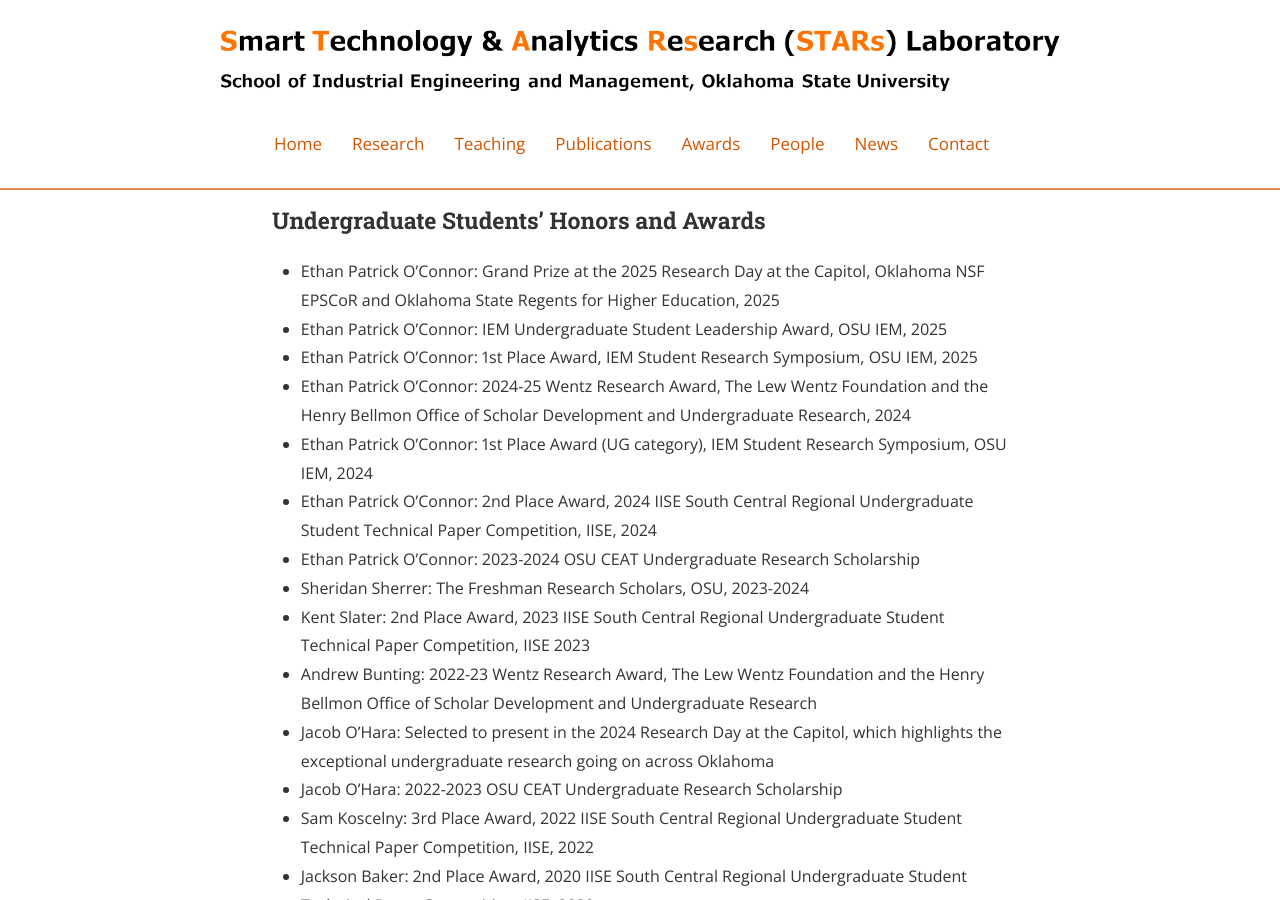
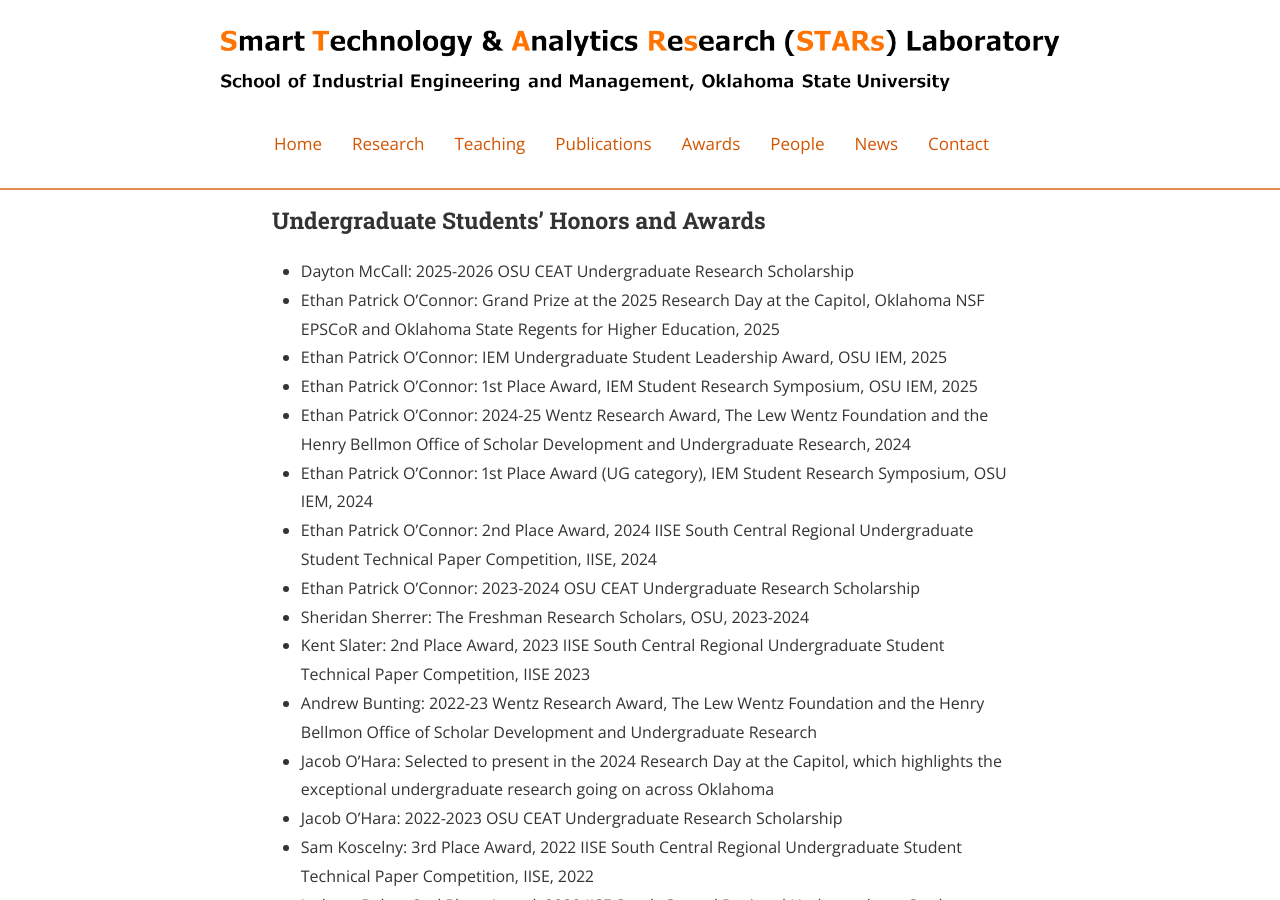
Before and after one commit to stars-laboratory/stars-laboratory.github.io, a Jekyll site: the page built from EHonorsandAwards.md, in a window 1280 px wide and 900 px high, scrolled down 1428 px. Built offline with Jekyll 4.4.1, drawn with Linux system fonts in a browser that asks for light colours; nearby versions of some CDN libraries.

Commit message:
Update EHonorsandAwards.md
Information Update

```diff
--- a/EHonorsandAwards.md
+++ b/EHonorsandAwards.md
@@ -52,6 +52,8 @@
 
 
 ### Undergraduate Students’ Honors and Awards
+
+* Dayton McCall: 2025-2026 OSU CEAT Undergraduate Research Scholarship
 * Ethan Patrick O'Connor: Grand Prize at the 2025 Research Day at the Capitol, Oklahoma NSF EPSCoR and Oklahoma State Regents for Higher Education, 2025
 * Ethan Patrick O'Connor: IEM Undergraduate Student Leadership Award, OSU IEM, 2025
 * Ethan Patrick O'Connor: 1st Place Award, IEM Student Research Symposium, OSU IEM, 2025
@@ -69,6 +71,7 @@
 
 
 ### Selected Professional Activities
+
 * Guest Editor, IISE Transactions, 2025-present.
 * Associate Editor, Journal of Intelligent Manufacturing, 2022-present.
 * Guest Editor, ASME Journal of Computing and Information Science in Engineering, 2022-2023. [Call for Papers](https://www.asme.org/getmedia/3651c562-8b4d-49ce-b0d9-05cf9bba1401/JCISE-SI-Digitalization-and-Reverse-Engineerin_Final.pdf)
```
